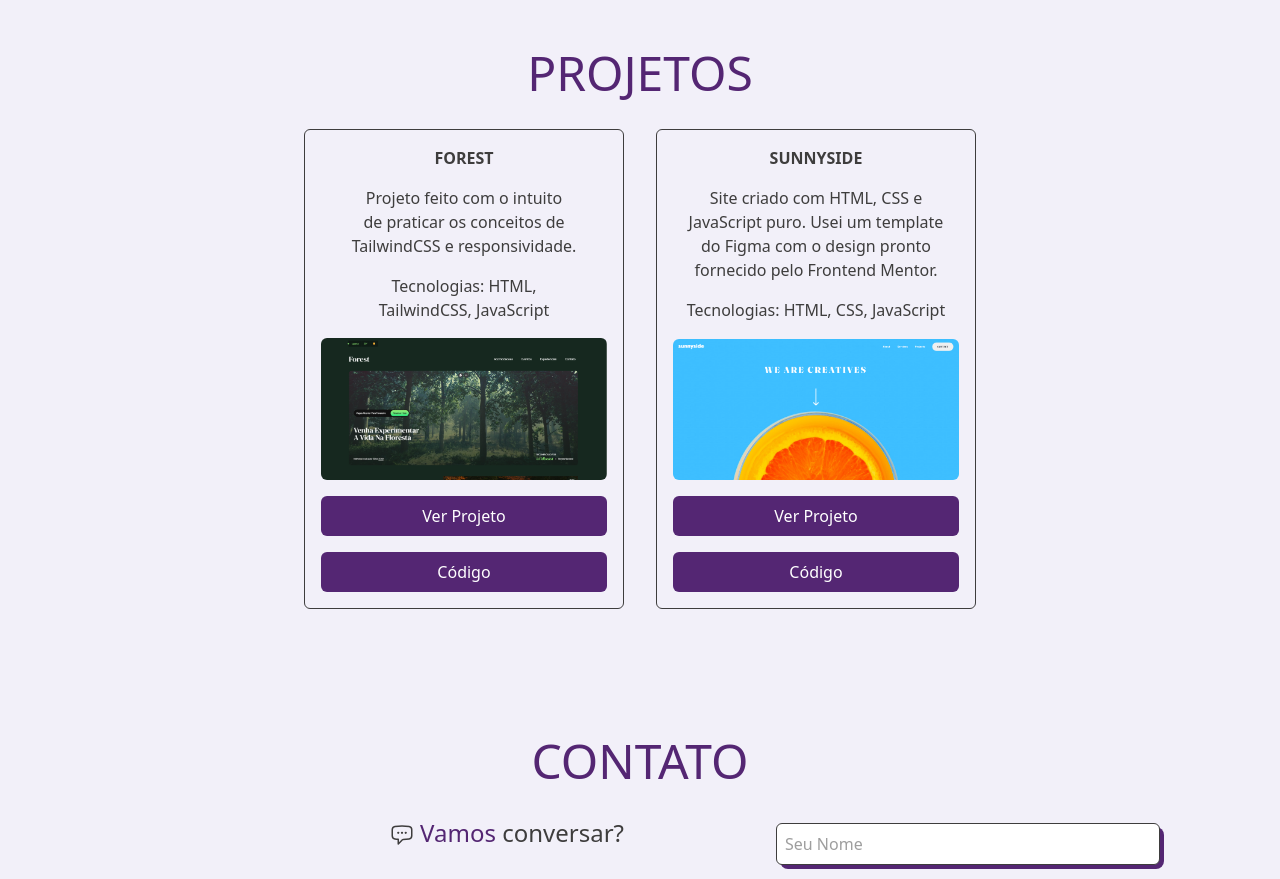
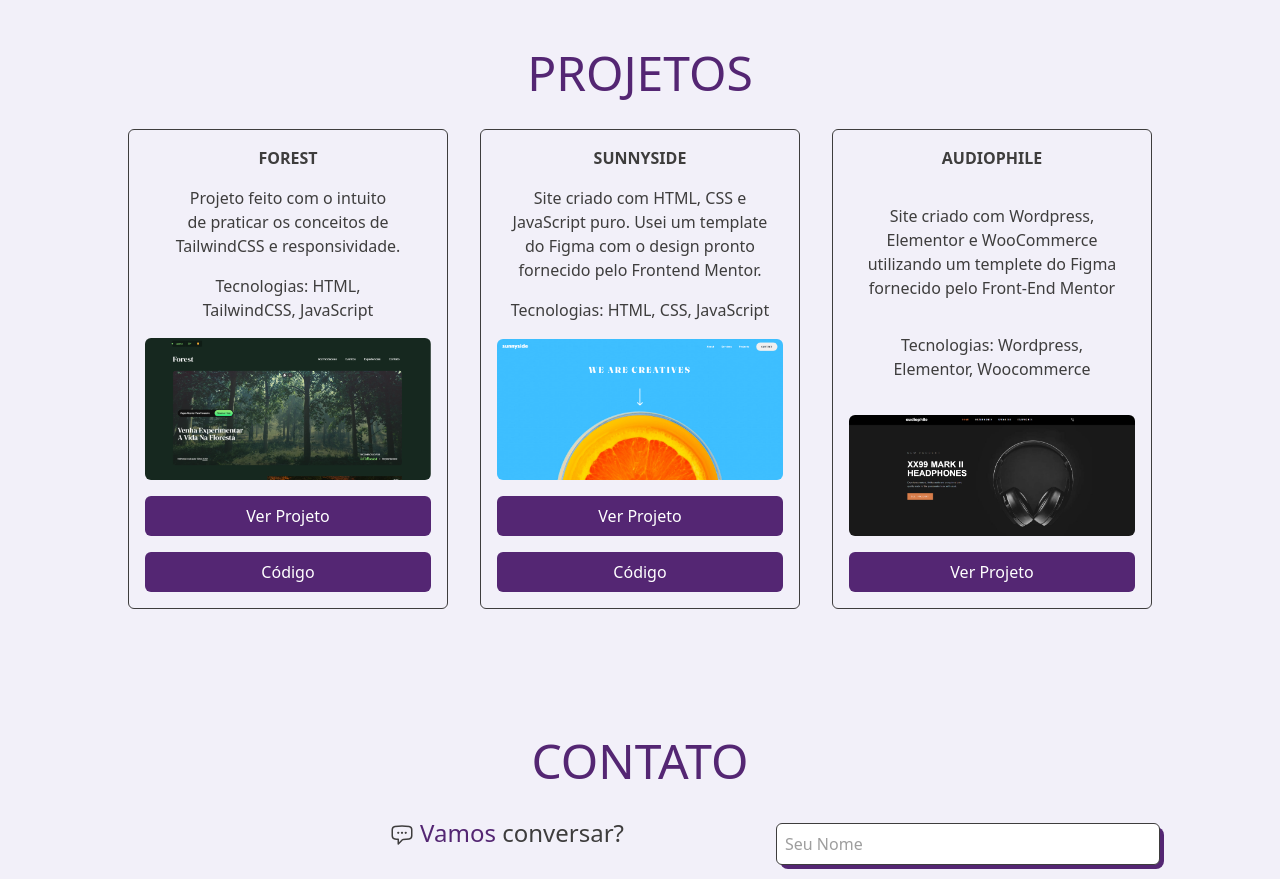
Before and after one commit to jessicavieiradev/portifolio, a React (Vite) app: page / in a window 1280 px wide. Shown: the part 860-1739 px from the top of the page. Built offline with nearby package versions, Linux system fonts and the light colour scheme.

Commit message:
projeto adicionado

```diff
--- a/src/components/Cards/Cards.jsx
+++ b/src/components/Cards/Cards.jsx
@@ -1,12 +1,21 @@
 import React from "react";
 import Button from "../Button/Button";
 
-const Cards = ({ title, description, imageUrl, demoLink, githubLink, technologies }) => {
+const Cards = ({
+  title,
+  description,
+  imageUrl,
+  demoLink,
+  githubLink,
+  technologies,
+}) => {
   return (
     <div className="flex flex-col justify-between p-4 max-w-80 border border-texto-principal rounded-md space-y-4">
       <h3 className="font-semibold uppercase text-center">{title}</h3>
       <p className="text-balance text-center">{description}</p>
-      <p className="text-balance text-center">Tecnologias: {technologies.join(', ')}</p>
+      <p className="text-balance text-center">
+        Tecnologias: {technologies.join(", ")}
+      </p>
 
       <div className="flex flex-col gap-4">
         <div className="block w-full min-h-30 rounded-md ">
@@ -17,11 +26,17 @@ const Cards = ({ title, description, imageUrl, demoLink, githubLink, technologie
           />
         </div>
         <Button>
-          <a href={demoLink} target="_blank" rel="noopener noreferrer">Ver Projeto</a>
+          <a href={demoLink} target="_blank" rel="noopener noreferrer">
+            Ver Projeto
+          </a>
         </Button>
-        <Button>
-          <a href={githubLink} target="_blank" rel="noopener noreferrer">Código</a>
-        </Button>
+        {githubLink && (
+          <Button>
+            <a href={githubLink} target="_blank" rel="noopener noreferrer">
+              Código
+            </a>
+          </Button>
+        )}
       </div>
     </div>
   );
--- a/src/data/projetctsData.js
+++ b/src/data/projetctsData.js
@@ -19,4 +19,14 @@ export const projects = [
     demoLink: "https://jessicavieiradev.github.io/sunnyside/",
     githubLink: "https://github.com/jessicavieiradev/sunnyside",
   },
+  {
+    id: 3,
+    title: "Audiophile",
+    description:
+      "Site criado com Wordpress, Elementor e WooCommerce utilizando um templete do Figma fornecido pelo Front-End Mentor",
+    imageUrl: "../images/audiophile.png",
+    technologies: ["Wordpress", "Elementor", "Woocommerce"],
+    demoLink: "https://audiophile.jessicavieiradev.com",
+    githubLink: "",
+  },
 ];
```
Also changed, not shown: public/images/audiophile.png (added).
